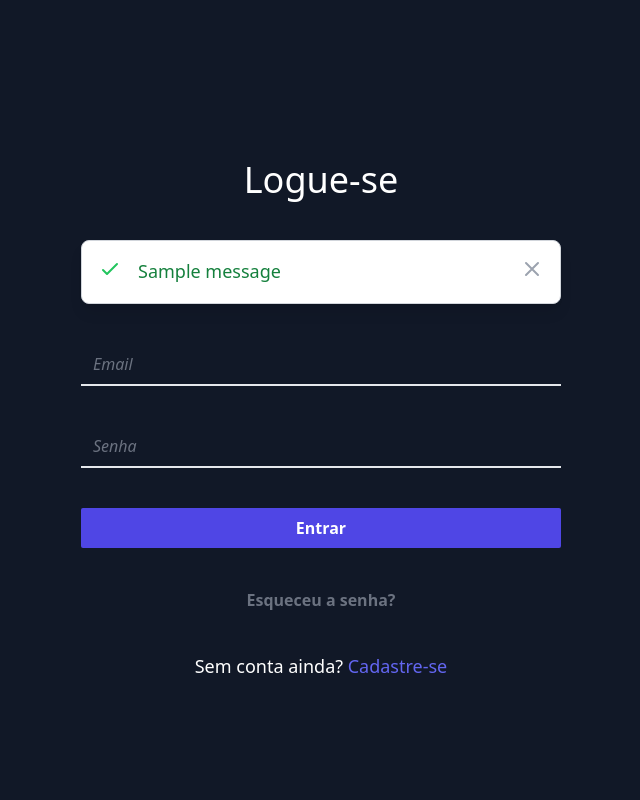
After one commit to sousaz/face-recognition, a Django app: page / in a window 1280 px wide. The commit adds this page. Shown: the whole page, without its empty margins (319-959 px from the left). Run offline with Django 5.2, Linux system fonts and the light colour scheme; tables that the repository leaves empty hold one stand-in row (values such as "Sample post"); one stand-in notice (Sample message) is shown; some libraries are stand-ins or nearby versions.

Commit message:
resgistro de alunos terminado login dos usuarios falta um pouco ainda

```diff
--- a/projeto/event_control/forms/student.py
+++ b/projeto/event_control/forms/student.py
@@ -18,3 +18,8 @@ class StudentForm(forms.ModelForm):
     course = forms.ModelChoiceField(queryset=Course.objects.all(),
         label="Curso*"
     )
+
+    def __init__(self, *args, **kwargs):
+        super(StudentForm, self).__init__(*args, **kwargs)
+        self.fields['name'].widget.attrs.update({ 'placeholder': 'Digite seu nome' })
+        self.fields['student_id'].widget.attrs.update({ 'placeholder': 'Digite a sua matricula' })
--- a/projeto/event_control/forms/user.py
+++ b/projeto/event_control/forms/user.py
@@ -1,3 +1,4 @@
+from typing import Any
 from django import forms
 from event_control.models import *
 
@@ -14,3 +15,22 @@ class UserForm(forms.ModelForm):
             'email': 'Email*',
             'password': "Senha*"
         }
+
+    def __init__(self, *args, **kwargs):
+        super(UserForm, self).__init__(*args, **kwargs)
+        self.fields['email'].widget.attrs.update({ 'placeholder': 'Digite seu email' })
+        self.fields['password'].widget.attrs.update({ 'placeholder': 'Digite sua senha' })
+
+class UserAuthForm(forms.Form):
+    email = forms.EmailField(
+        max_length=255,
+        required=True,
+        label='Email*',
+        widget=forms.EmailInput(attrs={ 'placeholder': 'Email' })
+    )
+    password = forms.CharField(
+        max_length=255,
+        required=True,
+        label='Senha*',
+        widget=forms.PasswordInput(attrs={ 'placeholder': 'Senha' }),
+    )
--- /dev/null
+++ b/projeto/event_control/templates/login.html
@@ -0,0 +1,87 @@
+{% extends 'base.html' %}
+{% load form_extras %}
+
+{% block body %}
+<!-- page -->
+<main
+  class="mx-auto flex min-h-screen w-full items-center justify-center bg-gray-900 text-white"
+>
+  <!-- component -->
+  <section>
+    <form action="{% url 'login' %}" method="post" class="flex w-[30rem] flex-col space-y-10">
+      {% csrf_token %}
+      <div class="text-center text-4xl font-medium">Logue-se</div>
+      {% if messages %}
+        {% for message in messages %}
+          <div class="toast bg-white border border-gray-300 shadow-lg rounded-lg p-4 mb-4 flex items-start space-x-4">
+            <div class="flex-shrink-0">
+              {% if message.tags == 'success' %}
+                <svg class="w-6 h-6 text-green-500" fill="none" stroke="currentColor" viewBox="0 0 24 24" xmlns="http://www.w3.org/2000/svg"><path stroke-linecap="round" stroke-linejoin="round" stroke-width="2" d="M5 13l4 4L19 7"></path></svg>
+              {% elif message.tags == 'error' %}
+                <svg class="w-6 h-6 text-pink-600" fill="none" stroke="currentColor" viewBox="0 0 24 24" xmlns="http://www.w3.org/2000/svg"><path stroke-linecap="round" stroke-linejoin="round" stroke-width="2" d="M6 18L18 6M6 6l12 12"></path></svg>
+              {% endif %}
+            </div>
+            <div class="flex-1">
+              <p class="text-lg font-medium {% if message.tags == 'success' %}text-green-700{% elif message.tags == 'error' %}text-pink-600{% endif %}">
+                  {{ message.message }}
+              </p>
+            </div>
+            <div class="ml-4 flex-shrink-0">
+              <button type="button" class="text-gray-400 hover:text-gray-600" aria-label="Close" onclick="this.closest('.toast').remove()">
+                  <svg class="w-6 h-6" fill="none" stroke="currentColor" viewBox="0 0 24 24" xmlns="http://www.w3.org/2000/svg"><path stroke-linecap="round" stroke-linejoin="round" stroke-width="2" d="M6 18L18 6M6 6l12 12"></path></svg>
+              </button>
+            </div>
+          </div>
+        {% endfor %}
+      {% endif %}
+
+      <div
+        class="w-full transform border-b-2 bg-transparent text-lg duration-300 focus-within:border-indigo-500"
+      >
+        {% if form.email.errors %}
+          {{ form.email|add_class:'w-full border-none bg-transparent outline-none placeholder:italic focus:outline-none' }}
+          {% for error in form.email.errors %}
+            <span class="block text-red-700 px-2 py-3 sm:inline">{{ error }}</span>
+          {% endfor %}
+        {% else %}
+          {{ form.email|add_class:'w-full border-none bg-transparent outline-none placeholder:italic focus:outline-none' }}
+        {% endif %}
+      </div>
+
+      <div
+        class="w-full transform border-b-2 bg-transparent text-lg duration-300 focus-within:border-indigo-500"
+      >
+      {% if form.password.errors %}
+        {{ form.password|add_class:'w-full border-none bg-transparent outline-none placeholder:italic focus:outline-none' }}
+        {% for error in form.password.errors %}
+          <span class="block text-red-700 px-2 py-3 sm:inline">{{ error }}</span>
+        {% endfor %}
+      {% else %}
+        {{ form.password|add_class:'w-full border-none bg-transparent outline-none placeholder:italic focus:outline-none' }}
+      {% endif %}
+      </div>
+
+      <button
+        class="transform rounded-sm bg-indigo-600 py-2 font-bold duration-300 hover:bg-indigo-400"
+      >
+        Entrar
+      </button>
+
+      <a
+        href="#"
+        class="transform text-center font-semibold text-gray-500 duration-300 hover:text-gray-300"
+        >Esqueceu a senha?</a
+      >
+
+      <p class="text-center text-lg">
+        Sem conta ainda?
+        <a
+          href="{% url 'register_student' %}"
+          class="font-medium text-indigo-500 underline-offset-4 hover:underline"
+          >Cadastre-se</a
+        >
+      </p>
+    </form>
+  </section>
+</main>
+{% endblock %}
--- /dev/null
+++ b/projeto/event_control/views/auth.py
@@ -0,0 +1,23 @@
+from django.shortcuts import render, redirect, HttpResponse
+from event_control.forms.user import *
+from django.contrib.auth import authenticate, login as loginUser
+from django.contrib import messages
+
+def login(request):
+    if request.method == 'GET':
+        form = UserAuthForm()
+    elif request.method == 'POST':
+        form = UserAuthForm(request.POST)
+
+        if form.is_valid():
+            user = authenticate(request, email=form.cleaned_data['email'], password=form.cleaned_data['password'])
+            if user:
+                loginUser(request, user)
+                return redirect('register_student')
+        messages.error(request, 'Credenciais incorretas, tente novamente!')
+
+    context = {
+        'title': 'Login',
+        'form': form
+    }
+    return render(request, 'login.html', context)
--- a/projeto/projeto/urls.py
+++ b/projeto/projeto/urls.py
@@ -16,14 +16,14 @@ Including another URLconf
 """
 from django.contrib import admin
 from django.urls import path, include
-from event_control.views import views, students
+from event_control.views import views, students, auth
 from django.urls import path, include
 from django.conf import settings
 from django.conf.urls.static import static
 
 urlpatterns = [
     path('admin/', admin.site.urls),
-    path('teste/', views.teste, name='teste'),
+    path('', auth.login, name='login'),
     path('register/', students.register, name='register_student'),
     path('capture/', students.capture, name='capture'),
     path("__reload__/", include("django_browser_reload.urls")),
--- a/projeto/theme/static/css/dist/styles.css
+++ b/projeto/theme/static/css/dist/styles.css
@@ -798,6 +782,14 @@ select {
   margin-top: 1.5rem;
 }
 
+.mb-4 {
+  margin-bottom: 1rem;
+}
+
+.ml-4 {
+  margin-left: 1rem;
+}
+
 .block {
   display: block;
 }
@@ -810,32 +802,56 @@ select {
   display: grid;
 }
 
-.h-12 {
-  height: 3rem;
+.h-6 {
+  height: 1.5rem;
 }
 
-.w-12 {
-  width: 3rem;
+.min-h-screen {
+  min-height: 100vh;
+}
+
+.w-\[30rem\] {
+  width: 30rem;
 }
 
 .w-full {
   width: 100%;
 }
 
+.w-6 {
+  width: 1.5rem;
+}
+
 .max-w-4xl {
   max-width: 56rem;
+}
+
+.flex-1 {
+  flex: 1 1 0%;
+}
+
+.flex-shrink-0 {
+  flex-shrink: 0;
 }
 
 .transform {
   transform: translate(var(--tw-translate-x), var(--tw-translate-y)) rotate(var(--tw-rotate)) skewX(var(--tw-skew-x)) skewY(var(--tw-skew-y)) scaleX(var(--tw-scale-x)) scaleY(var(--tw-scale-y));
 }
 
-.cursor-pointer {
-  cursor: pointer;
+.grid-cols-1 {
+  grid-template-columns: repeat(1, minmax(0, 1fr));
 }
 
-.grid-cols-1 {
-  grid-template-columns: repeat(1, minmax(0, 1fr));
+.flex-col {
+  flex-direction: column;
+}
+
+.items-start {
+  align-items: flex-start;
+}
+
+.items-center {
+  align-items: center;
 }
 
 .justify-end {
@@ -850,14 +866,32 @@ select {
   gap: 1.5rem;
 }
 
-.space-y-1 > :not([hidden]) ~ :not([hidden]) {
+.gap-4 {
+  gap: 1rem;
+}
+
+.gap-3 {
+  gap: 0.75rem;
+}
+
+.space-y-10 > :not([hidden]) ~ :not([hidden]) {
   --tw-space-y-reverse: 0;
-  margin-top: calc(0.25rem * calc(1 - var(--tw-space-y-reverse)));
-  margin-bottom: calc(0.25rem * var(--tw-space-y-reverse));
+  margin-top: calc(2.5rem * calc(1 - var(--tw-space-y-reverse)));
+  margin-bottom: calc(2.5rem * var(--tw-space-y-reverse));
+}
+
+.space-x-4 > :not([hidden]) ~ :not([hidden]) {
+  --tw-space-x-reverse: 0;
+  margin-right: calc(1rem * var(--tw-space-x-reverse));
+  margin-left: calc(1rem * calc(1 - var(--tw-space-x-reverse)));
 }
 
 .rounded-md {
   border-radius: 0.375rem;
+}
+
+.rounded-sm {
+  border-radius: 0.125rem;
 }
 
 .rounded-lg {
@@ -868,17 +902,22 @@ select {
   border-width: 1px;
 }
 
-.border-2 {
-  border-width: 2px;
+.border-b-2 {
+  border-bottom-width: 2px;
 }
 
-.border-dashed {
-  border-style: dashed;
+.border-none {
+  border-style: none;
 }
 
 .border-gray-300 {
   --tw-border-opacity: 1;
   border-color: rgb(209 213 219 / var(--tw-border-opacity));
+}
+
+.bg-gray-900 {
+  --tw-bg-opacity: 1;
+  background-color: rgb(17 24 39 / var(--tw-bg-opacity));
 }
 
 .bg-indigo-600 {
@@ -891,18 +930,26 @@ select {
   background-color: rgb(236 72 153 / var(--tw-bg-opacity));
 }
 
+.bg-transparent {
+  background-color: transparent;
+}
+
 .bg-white {
   --tw-bg-opacity: 1;
   background-color: rgb(255 255 255 / var(--tw-bg-opacity));
 }
 
-.bg-gray-50 {
+.bg-pink-600 {
   --tw-bg-opacity: 1;
-  background-color: rgb(249 250 251 / var(--tw-bg-opacity));
+  background-color: rgb(219 39 119 / var(--tw-bg-opacity));
 }
 
 .p-6 {
   padding: 1.5rem;
+}
+
+.p-4 {
+  padding: 1rem;
 }
 
 .px-2 {
@@ -930,30 +977,18 @@ select {
   padding-bottom: 0.75rem;
 }
 
-.py-1 {
-  padding-top: 0.25rem;
-  padding-bottom: 0.25rem;
+.text-center {
+  text-align: center;
 }
 
-.px-3 {
-  padding-left: 0.75rem;
-  padding-right: 0.75rem;
+.text-4xl {
+  font-size: 2.25rem;
+  line-height: 2.5rem;
 }
 
-.pb-6 {
-  padding-bottom: 1.5rem;
-}
-
-.pl-1 {
-  padding-left: 0.25rem;
-}
-
-.pt-5 {
-  padding-top: 1.25rem;
-}
-
-.text-center {
-  text-align: center;
+.text-lg {
+  font-size: 1.125rem;
+  line-height: 1.75rem;
 }
 
 .text-sm {
@@ -979,13 +1009,17 @@ select {
   font-weight: 500;
 }
 
+.font-semibold {
+  font-weight: 600;
+}
+
 .leading-5 {
   line-height: 1.25rem;
 }
 
-.text-gray-600 {
+.text-gray-500 {
   --tw-text-opacity: 1;
-  color: rgb(75 85 99 / var(--tw-text-opacity));
+  color: rgb(107 114 128 / var(--tw-text-opacity));
 }
 
 .text-gray-700 {
@@ -993,9 +1027,9 @@ select {
   color: rgb(55 65 81 / var(--tw-text-opacity));
 }
 
-.text-indigo-600 {
+.text-indigo-500 {
   --tw-text-opacity: 1;
-  color: rgb(79 70 229 / var(--tw-text-opacity));
+  color: rgb(99 102 241 / var(--tw-text-opacity));
 }
 
 .text-red-700 {
@@ -1008,20 +1042,50 @@ select {
   color: rgb(255 255 255 / var(--tw-text-opacity));
 }
 
-.text-gray-500 {
+.text-gray-400 {
   --tw-text-opacity: 1;
-  color: rgb(107 114 128 / var(--tw-text-opacity));
+  color: rgb(156 163 175 / var(--tw-text-opacity));
 }
 
-.text-gray-900 {
+.text-green-500 {
   --tw-text-opacity: 1;
-  color: rgb(17 24 39 / var(--tw-text-opacity));
+  color: rgb(34 197 94 / var(--tw-text-opacity));
+}
+
+.text-green-700 {
+  --tw-text-opacity: 1;
+  color: rgb(21 128 61 / var(--tw-text-opacity));
+}
+
+.text-red-500 {
+  --tw-text-opacity: 1;
+  color: rgb(239 68 68 / var(--tw-text-opacity));
+}
+
+.text-pink-600 {
+  --tw-text-opacity: 1;
+  color: rgb(219 39 119 / var(--tw-text-opacity));
+}
+
+.underline-offset-4 {
+  text-underline-offset: 4px;
 }
 
 .shadow-md {
   --tw-shadow: 0 4px 6px -1px rgb(0 0 0 / 0.1), 0 2px 4px -2px rgb(0 0 0 / 0.1);
   --tw-shadow-colored: 0 4px 6px -1px var(--tw-shadow-color), 0 2px 4px -2px var(--tw-shadow-color);
   box-shadow: var(--tw-ring-offset-shadow, 0 0 #0000), var(--tw-ring-shadow, 0 0 #0000), var(--tw-shadow);
+}
+
+.shadow-lg {
+  --tw-shadow: 0 10px 15px -3px rgb(0 0 0 / 0.1), 0 4px 6px -4px rgb(0 0 0 / 0.1);
+  --tw-shadow-colored: 0 10px 15px -3px var(--tw-shadow-color), 0 4px 6px -4px var(--tw-shadow-color);
+  box-shadow: var(--tw-ring-offset-shadow, 0 0 #0000), var(--tw-ring-shadow, 0 0 #0000), var(--tw-shadow);
+}
+
+.outline-none {
+  outline: 2px solid transparent;
+  outline-offset: 2px;
 }
 
 .transition-colors {
@@ -1034,24 +1098,26 @@ select {
   transition-duration: 200ms;
 }
 
-.focus-within\:outline-none:focus-within {
-  outline: 2px solid transparent;
-  outline-offset: 2px;
+.duration-300 {
+  transition-duration: 300ms;
 }
 
-.focus-within\:ring-2:focus-within {
-  --tw-ring-offset-shadow: var(--tw-ring-inset) 0 0 0 var(--tw-ring-offset-width) var(--tw-ring-offset-color);
-  --tw-ring-shadow: var(--tw-ring-inset) 0 0 0 calc(2px + var(--tw-ring-offset-width)) var(--tw-ring-color);
-  box-shadow: var(--tw-ring-offset-shadow), var(--tw-ring-shadow), var(--tw-shadow, 0 0 #0000);
+.placeholder\:italic::-moz-placeholder {
+  font-style: italic;
 }
 
-.focus-within\:ring-indigo-500:focus-within {
-  --tw-ring-opacity: 1;
-  --tw-ring-color: rgb(99 102 241 / var(--tw-ring-opacity));
+.placeholder\:italic::placeholder {
+  font-style: italic;
 }
 
-.focus-within\:ring-offset-2:focus-within {
-  --tw-ring-offset-width: 2px;
+.focus-within\:border-indigo-500:focus-within {
+  --tw-border-opacity: 1;
+  border-color: rgb(99 102 241 / var(--tw-border-opacity));
+}
+
+.hover\:bg-indigo-400:hover {
+  --tw-bg-opacity: 1;
+  background-color: rgb(129 140 248 / var(--tw-bg-opacity));
 }
 
 .hover\:bg-pink-700:hover {
```
Also changed, not shown: other parts of projeto/theme/static/css/dist/styles.css (+16 -43 lines), projeto/event_control/templates/register_student.html (+7 -2 lines), projeto/event_control/views/students.py (+11 -5 lines).
